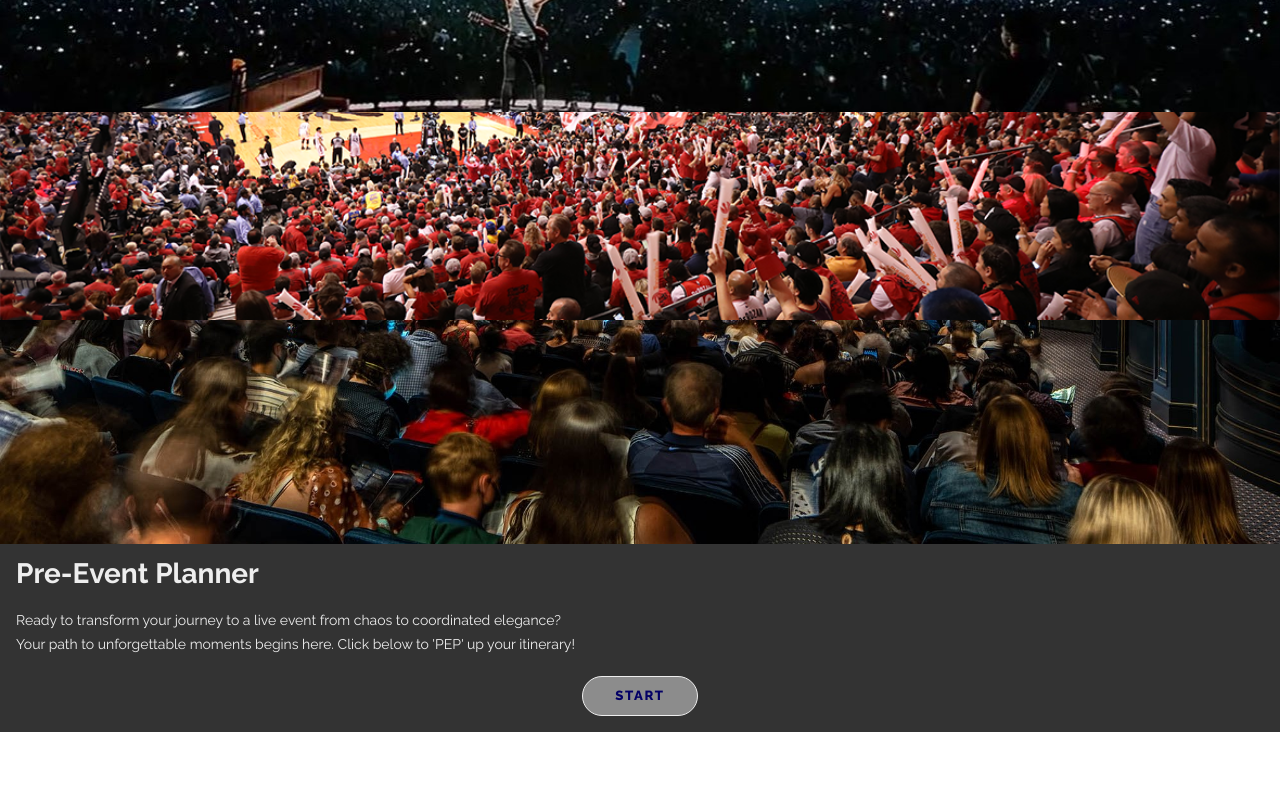
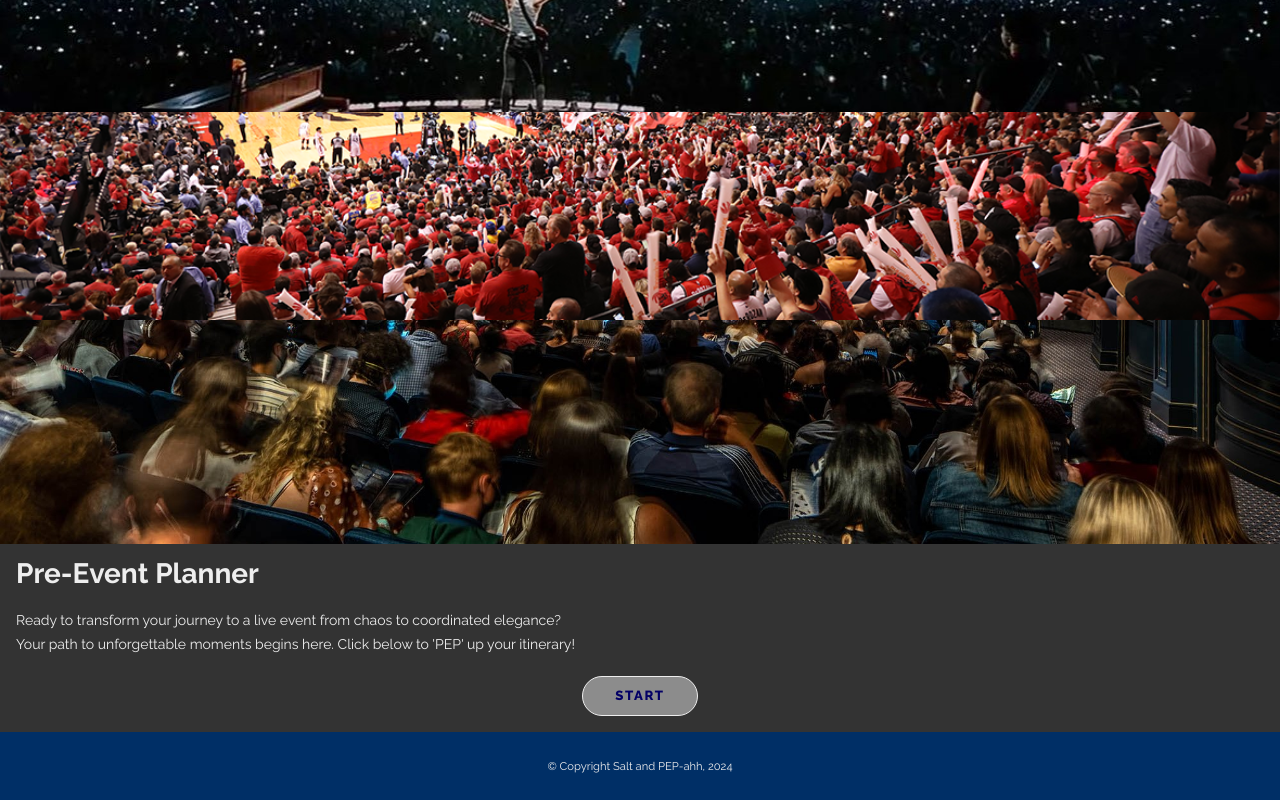
Before and after one commit to strawnz/cj-astronomo-capstone, a React (Create React App) app: page / in a window 1280 px wide. Shown: the part 193-993 px from the top of the page. Before the commit the page ends 925 px from the top, so only its background shows below. Built offline with nearby package versions, Linux system fonts and the light colour scheme.

Commit message:
Add footer

```diff
--- a/src/App.js
+++ b/src/App.js
@@ -7,6 +7,7 @@ import RestaurantsPage from './pages/RestaurantsPage/RestaurantsPage';
 import CompletedItineraryPage from './pages/CompletedItineraryPage/CompletedItineraryPage';
 import NotFoundPage from './pages/NotFoundPage/NotFoundPage';
 import Header from './components/Header/Header';
+import Footer from './components/Footer/Footer';
 
 function App() {
   return (
@@ -20,6 +21,7 @@ function App() {
         <Route path='/completed' element={<CompletedItineraryPage />}/>
         <Route path="*" element={<NotFoundPage/>}/>
       </Routes>
+      <Footer />
     </BrowserRouter>
   );
 }
--- /dev/null
+++ b/src/components/Footer/Footer.js
@@ -0,0 +1,15 @@
+import './Footer.scss';
+
+function Footer() {
+    const copyright = String.fromCodePoint(169);
+
+    return (
+        <footer className='footer__container'>
+            <h4 className='footer__copy'>
+                {`${copyright} Copyright Salt and PEP-ahh, 2024`}
+            </h4>
+        </footer>
+    )
+};
+
+export default Footer;
--- /dev/null
+++ b/src/components/Footer/Footer.scss
@@ -0,0 +1,14 @@
+@use '../../styles/partials/global.scss' as *;
+
+.footer {
+    &__container {
+        background-color: $background-blue;
+        padding: 1.5rem 1rem;
+        display: flex;
+        justify-content: center;
+    }
+
+    &__copy {
+        @include body-sm;
+    }
+}
--- a/src/styles/partials/mixins.scss
+++ b/src/styles/partials/mixins.scss
@@ -33,6 +33,12 @@
     line-height: 1.5rem;
 }
 
+@mixin body-sm {
+    font-size: 0.7rem;
+    line-height: 1.25rem;
+    font-weight: 400;
+}
+
 @mixin links-buttons {
     font-weight: 800;
     font-size: 13.25px;
```
